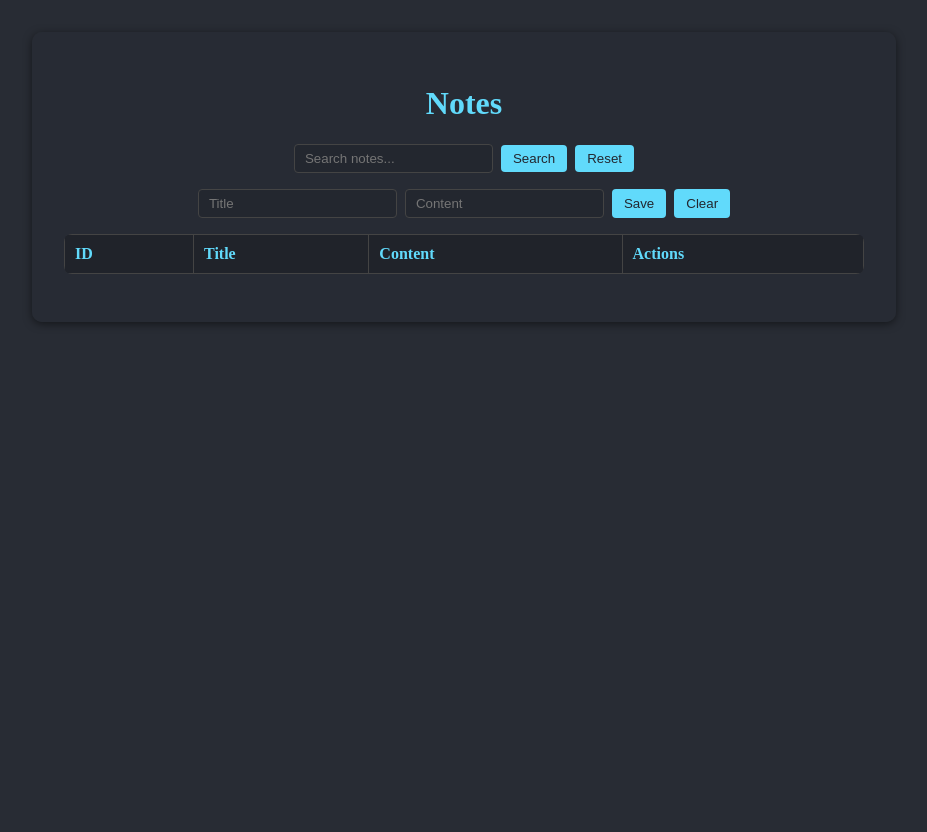
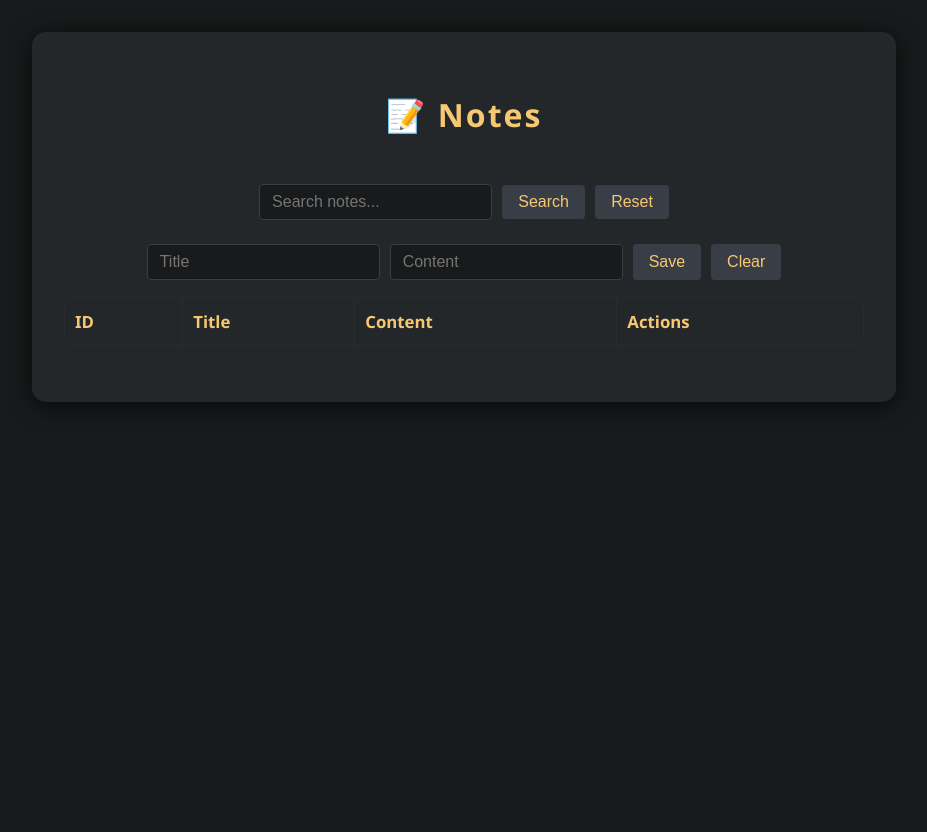
Before and after one commit to mdelgert/PythonContainer, a Flask app: page /notes in a window 1280 px wide. Shown: the whole page, without its empty margins (176-1103 px from the left). Run offline with Flask 3, Linux system fonts and the light colour scheme; lists and menus that the app fills with data are empty; parts of the project's set-up code (start-up, migrations or seed data) failed here and were passed over.

Commit message:
Refactor styling for Notes CRUD page with improved colors, layout, and button interactions

```diff
--- a/templates/notes.html
+++ b/templates/notes.html
@@ -7,141 +7,168 @@
     <link rel="stylesheet" href="{{ url_for('static', filename='main.css') }}">
     <style>
         body {
-            background-color: #282c34;
-            color: #fff;
-            font-family: inherit;
+            background: #181a1b;
+            color: #e0e0e0;
+            font-family: 'Segoe UI', 'Roboto', Arial, sans-serif;
             min-height: 100vh;
+            margin: 0;
         }
         .container {
             max-width: 800px;
             margin: 2em auto;
-            background: rgba(40,44,52,0.95);
-            border-radius: 10px;
-            box-shadow: 0 2px 8px rgba(0,0,0,0.5);
-            padding: 2em;
+            background: #23272a;
+            border-radius: 14px;
+            box-shadow: 0 4px 24px rgba(0,0,0,0.7);
+            padding: 2.5em 2em 2em 2em;
         }
         h1 {
             text-align: center;
-            color: #61dafb;
+            color: #f7c873;
+            letter-spacing: 2px;
+            margin-bottom: 1.5em;
         }
         table {
             width: 100%;
             border-collapse: collapse;
             margin-top: 1em;
-            background: #23272f;
-            color: #fff;
-            border-radius: 8px;
+            background: #202124;
+            color: #e0e0e0;
+            border-radius: 10px;
             overflow: hidden;
+            font-size: 1.05em;
         }
         th, td {
-            border: 1px solid #444;
-            padding: 10px;
+            border: 1px solid #292b2f;
+            padding: 12px 10px;
             text-align: left;
         }
         th {
-            background: #20232a;
-            color: #61dafb;
+            background: #23272a;
+            color: #f7c873;
+            font-weight: 600;
         }
         tr:nth-child(even) {
-            background: #2c313c;
+            background: #23272a;
         }
         tr:nth-child(odd) {
-            background: #23272f;
+            background: #202124;
         }
         .actions button {
-            margin-right: 4px;
-            background: #61dafb;
-            color: #23272f;
+            margin-right: 6px;
+            background: #393e46;
+            color: #f7c873;
             border: none;
             border-radius: 4px;
-            padding: 4px 10px;
+            padding: 5px 14px;
             cursor: pointer;
-            transition: background 0.2s;
+            font-weight: 500;
+            transition: background 0.2s, color 0.2s;
         }
         .actions button:hover {
-            background: #21a1f3;
-            color: #fff;
+            background: #f7c873;
+            color: #23272a;
         }
         .search-bar {
-            margin-bottom: 1em;
+            margin-bottom: 1.5em;
             text-align: center;
         }
         .search-bar input {
-            padding: 6px 10px;
+            padding: 8px 12px;
             border-radius: 4px;
-            border: 1px solid #444;
-            background: #23272f;
-            color: #fff;
+            border: 1px solid #393e46;
+            background: #181a1b;
+            color: #e0e0e0;
+            font-size: 1em;
         }
         .search-bar button {
-            margin-left: 4px;
-            background: #61dafb;
-            color: #23272f;
+            margin-left: 6px;
+            background: #393e46;
+            color: #f7c873;
             border: none;
             border-radius: 4px;
-            padding: 6px 12px;
+            padding: 8px 16px;
             cursor: pointer;
-            transition: background 0.2s;
+            font-weight: 500;
+            font-size: 1em;
+            transition: background 0.2s, color 0.2s;
         }
         .search-bar button:hover {
-            background: #21a1f3;
-            color: #fff;
+            background: #f7c873;
+            color: #23272a;
         }
         #noteForm {
             display: flex;
-            gap: 8px;
-            margin: 1em 0;
+            gap: 10px;
+            margin: 1.5em 0 1em 0;
             flex-wrap: wrap;
             justify-content: center;
         }
         #noteForm input[type="text"] {
-            padding: 6px 10px;
+            padding: 8px 12px;
             border-radius: 4px;
-            border: 1px solid #444;
-            background: #23272f;
-            color: #fff;
+            border: 1px solid #393e46;
+            background: #181a1b;
+            color: #e0e0e0;
+            font-size: 1em;
         }
         #noteForm button {
-            background: #61dafb;
-            color: #23272f;
+            background: #393e46;
+            color: #f7c873;
             border: none;
             border-radius: 4px;
-            padding: 6px 12px;
+            padding: 8px 16px;
             cursor: pointer;
-            transition: background 0.2s;
+            font-weight: 500;
+            font-size: 1em;
+            transition: background 0.2s, color 0.2s;
         }
         #noteForm button:hover {
-            background: #21a1f3;
-            color: #fff;
+            background: #f7c873;
+            color: #23272a;
         }
         .pagination {
-            margin-top: 1em;
+            margin-top: 1.5em;
             text-align: center;
         }
         .pagination button {
-            margin: 0 2px;
-            background: #23272f;
-            color: #61dafb;
-            border: 1px solid #444;
+            margin: 0 3px;
+            background: #23272a;
+            color: #f7c873;
+            border: 1px solid #393e46;
             border-radius: 4px;
-            padding: 4px 10px;
+            padding: 6px 14px;
             cursor: pointer;
-            transition: background 0.2s;
+            font-size: 1em;
+            font-weight: 500;
+            transition: background 0.2s, color 0.2s;
         }
         .pagination button:disabled {
-            background: #61dafb;
-            color: #23272f;
+            background: #393e46;
+            color: #23272a;
             cursor: default;
         }
         .pagination button:hover:not(:disabled) {
-            background: #21a1f3;
-            color: #fff;
+            background: #f7c873;
+            color: #23272a;
+        }
+        @media (max-width: 600px) {
+            .container {
+                padding: 1em 0.5em;
+            }
+            th, td {
+                padding: 8px 4px;
+                font-size: 0.95em;
+            }
+            #noteForm {
+                flex-direction: column;
+                gap: 8px;
+            }
         }
     </style>
 </head>
 <body>
     <div class="container">
-        <h1>Notes</h1>
+        <h1>📝 Notes</h1>
         <div class="search-bar">
             <input type="text" id="searchInput" placeholder="Search notes...">
             <button onclick="searchNotes()">Search</button>
```
